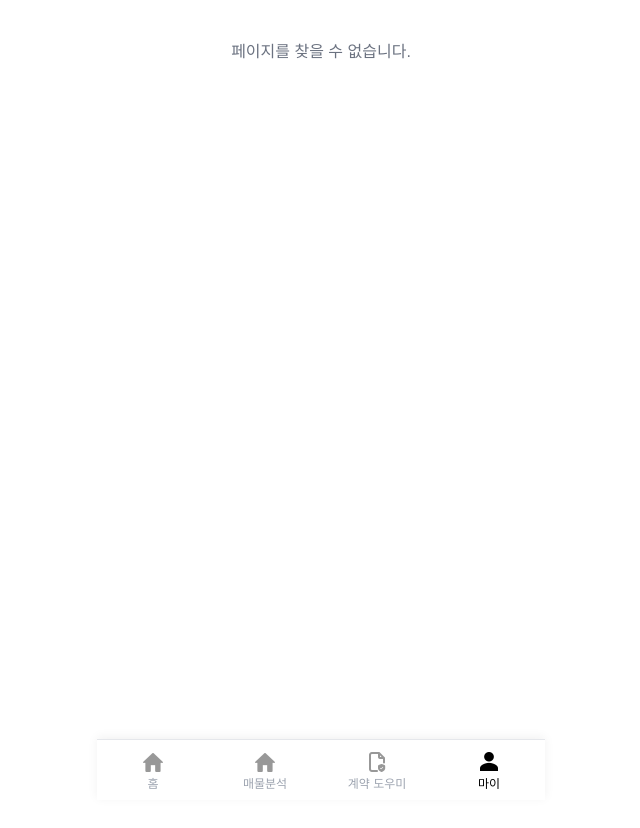
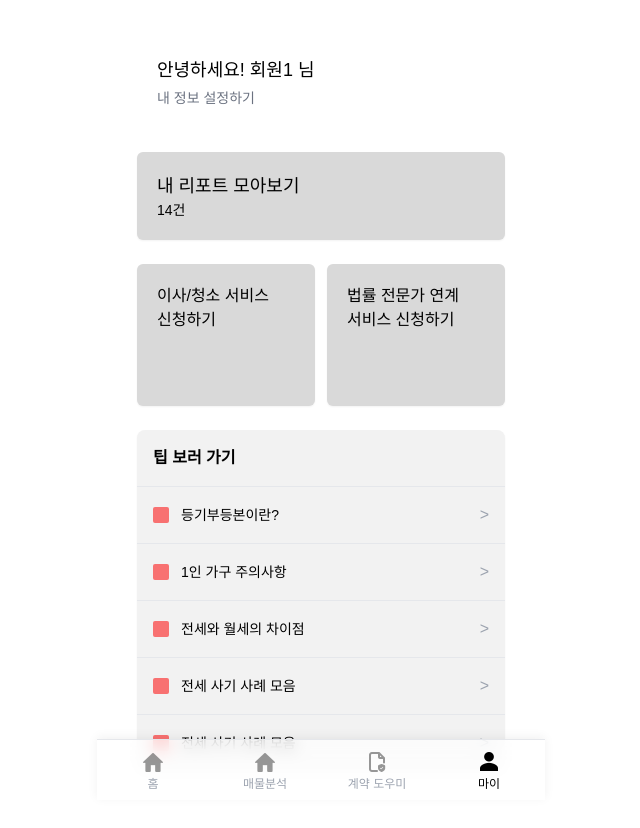
Before and after one commit to kookmin-404BrainNotFound/404BrainNotFound_FE, a React (Vite) app: page /my in a window 1280 px wide. Shown: the top 828 px of the page, without its empty margins (319-959 px from the left). Before the commit the page ends 800 px from the top, so only its background shows below. Built offline with nearby package versions, Linux system fonts and the light colour scheme.

Commit message:
style: 마이페이지 UI 구현

```diff
--- a/src/layouts/MypageLayout.jsx
+++ b/src/layouts/MypageLayout.jsx
@@ -0,0 +1,58 @@
+// 팁 아이콘 (빨간색,화살표>) , 회색줄 변경 , 팁 세부 페이지 구현 필요
+// 톱니바퀴 설정페이지, 회원 이름 데이터 반영
+export default function MypageLayout() {
+  return (
+    <div className="p-5 space-y-6">
+
+      <div className="bg-white rounded-xl p-5 flex flex-col gap-1">
+        <h2 className="text-lg font-medium">
+          안녕하세요! <span className="text"> 회원1</span> 님
+        </h2>
+        <button className="text-sm text-gray-500 text-left">내 정보 설정하기</button>
+      </div>
+
+
+      <button className="bg-[#D9D9D9] rounded-md p-5 text-left shadow-sm hover:bg-gray-200 w-full">
+        <div className="text-lg font-medium">내 리포트 모아보기</div>
+        <div className="text-sm font-medium">14건</div>
+      </button>
+
+      <div className="grid grid-cols-2 gap-3">
+        <button className="bg-[#D9D9D9] rounded-md aspect-[5/4] flex items-start justify-start
+        p-5 text-md font-medium text-left shadow-sm hover:bg-gray-200">
+          이사/청소 서비스<br /> 신청하기
+        </button>
+
+        <button className="bg-[#D9D9D9] rounded-md aspect-[5/4] flex items-start justify-start
+        p-5 text-md font-medium text-left shadow-sm hover:bg-gray-200">
+          법률 전문가 연계<br />서비스 신청하기
+        </button>
+
+      </div>
+
+      <div className="bg-[#F2F2F2] rounded-lg shadow-sm">
+        <div className="p-4 font-semibold border-b">팁 보러 가기</div>
+        <ul>
+          {[
+            "등기부등본이란?",
+            "1인 가구 주의사항",
+            "전세와 월세의 차이점",
+            "전세 사기 사례 모음",
+            "전세 사기 사례 모음",
+          ].map((tip, idx) => (
+            <li
+              key={idx}
+              className="flex items-center justify-between p-4 border-b last:border-none hover:bg-gray-50 cursor-pointer"
+            >
+              <div className="flex items-center gap-3">
+                <div className="w-4 h-4 bg-red-400 rounded-sm"></div>
+                <span className="text-sm font-medium">{tip}</span>
+              </div>
+              <span className="text-gray-400">&gt;</span>
+            </li>
+          ))}
+        </ul>
+      </div>
+    </div>
+  );
+}
--- a/src/pages/my/MyPage.jsx
+++ /dev/null
@@ -1,44 +0,0 @@
-export default function MyPage() {
-  return (
-    <div className="space-y-5">
-      <div className="rounded-2xl border bg-white p-5">
-        <h3 className="text-base font-semibold text-gray-900">
-          나의 주거 성향 테스트
-        </h3>
-        <p className="mt-1 text-sm text-gray-600">
-          소음 민감도, 채광 선호, 예산, 생활 패턴 등을 간단히 체크해요.
-        </p>
-
-        <div className="mt-4 grid grid-cols-2 gap-2">
-          <button className="rounded-xl border px-3 py-2 text-sm hover:bg-gray-50">
-            🌞 채광 중요
-          </button>
-          <button className="rounded-xl border px-3 py-2 text-sm hover:bg-gray-50">
-            🤫 소음 민감
-          </button>
-          <button className="rounded-xl border px-3 py-2 text-sm hover:bg-gray-50">
-            🌃 야행성
-          </button>
-          <button className="rounded-xl border px-3 py-2 text-sm hover:bg-gray-50">
-            🚌 대중교통 선호
-          </button>
-        </div>
-
-        <div className="mt-5 flex items-center gap-2">
-          <button className="rounded-xl bg-indigo-600 px-4 py-2 text-white text-sm hover:bg-indigo-700">
-            결과 보기
-          </button>
-          <button className="rounded-xl border px-4 py-2 text-sm text-gray-700 hover:bg-gray-50">
-            나중에 할래요
-          </button>
-        </div>
-      </div>
-
-      <div className="rounded-2xl border bg-indigo-50/60 p-4">
-        <p className="text-sm text-indigo-700">
-          팁: 테스트 결과는 추천·진단 점수에 자동 반영돼요.
-        </p>
-      </div>
-    </div>
-  );
-}
--- a/src/routes/AppRouter.jsx
+++ b/src/routes/AppRouter.jsx
@@ -7,6 +7,8 @@ import ExploreHome from "../pages/explore/ExploreHome";
 import ExploreTest from "../pages/explore/ExploreTest";
 import HomePage from "../pages/home/MainHome";
 import LoginPage from "../pages/login/LoginPage";
+
+import MypageLayout from './../layouts/MypageLayout';
 
 export default function AppRouter() {
   return (
@@ -18,6 +20,7 @@ export default function AppRouter() {
           <Route index element={<ExploreHome />} />
           <Route path="test" element={<ExploreTest />} />
         </Route>
+        <Route path="my" element={<MypageLayout />} />
         <Route path="home" element={<HomePage />} />
         <Route
           path="*"
```
Also changed, not shown: src/layouts/RootLayout.jsx (line endings or trailing spaces).
